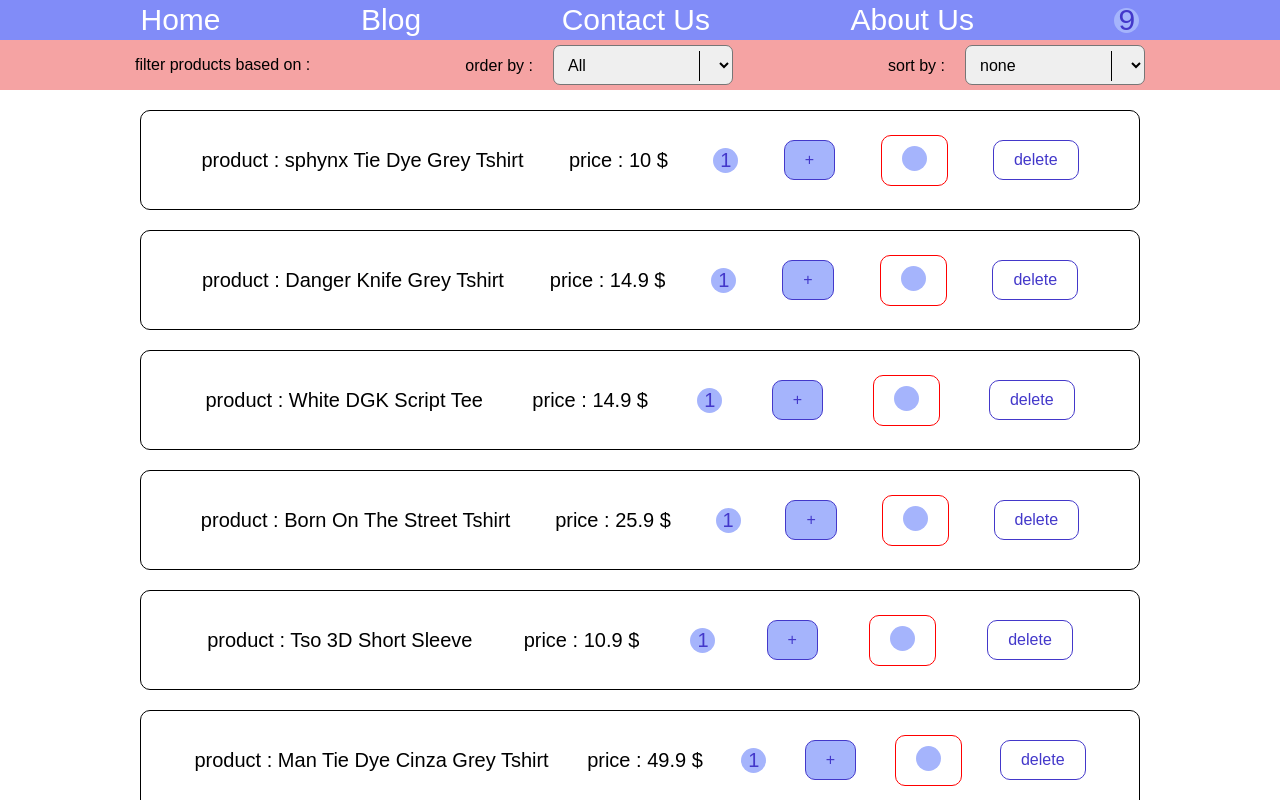
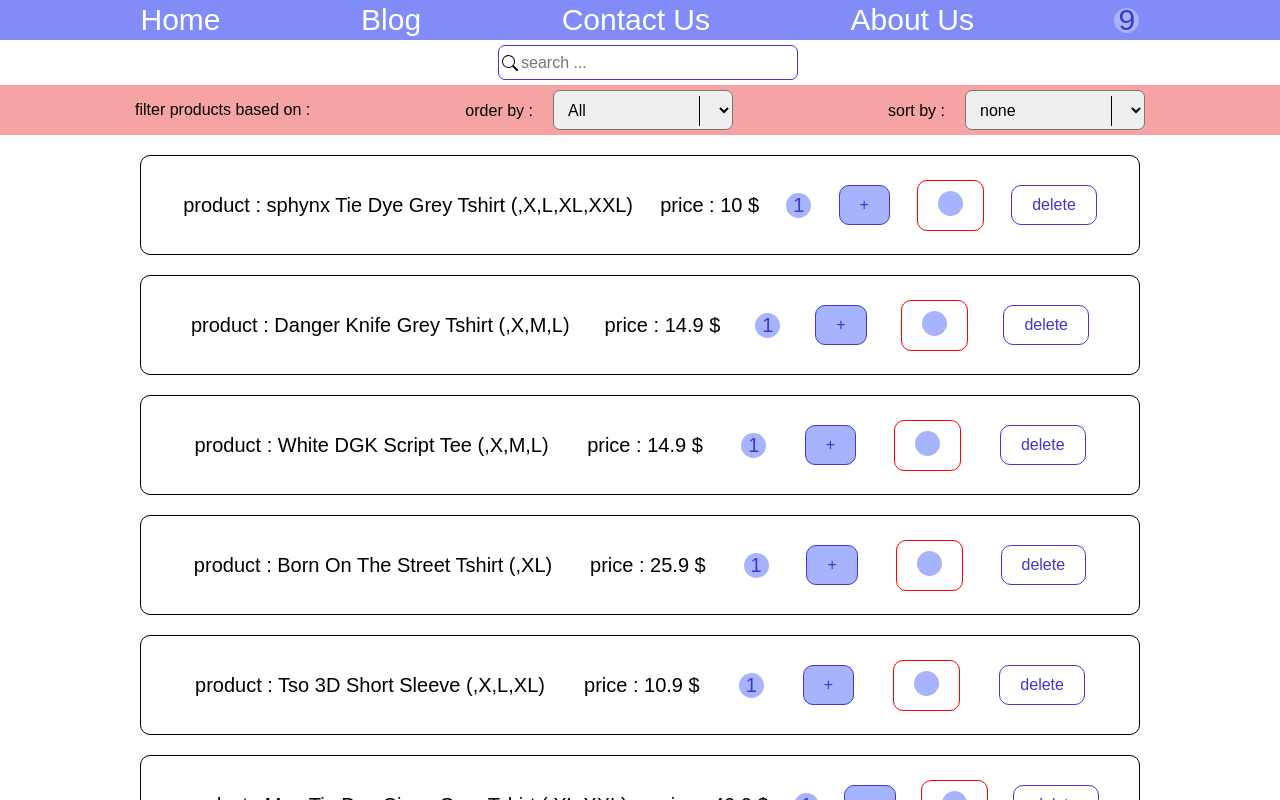
Before and after one commit to AliKouchekzade/first-app, a React (Create React App) app: page / in a window 1280 px wide. Shown: the top 800 px of the page. Built offline with nearby package versions, Linux system fonts and the light colour scheme; some icons are missing; the HTML template or start-up script is replaced by a standard one.

Commit message:
add search End

```diff
--- a/src/App.js
+++ b/src/App.js
@@ -2,6 +2,7 @@ import ProductList from "./components/productList/productList";
 import NavBar from "./components/navBar/NavBar";
 import ProductsProvider from "./components/providers/productsProvider";
 import Filter from "./components/filter/filter";
+
 
 const App = () => {
   return (
--- /dev/null
+++ b/src/common/search/searchBar.js
@@ -0,0 +1,30 @@
+import { useState } from "react";
+import styles from "./searchBar.module.css";
+import { BsSearch } from "react-icons/bs";
+import { useProductsAction } from "../../components/providers/productsProvider";
+
+const SearchBar = ({size}) => {
+  const [searchvalue, setSearchValue] = useState("");
+
+  const dispatchProducts = useProductsAction();
+
+  const searchHandler = (event) => {
+    dispatchProducts({ type: "filterSize", size });
+    dispatchProducts({ type: "search", value: event.target.value });
+    setSearchValue(event.target.value);
+  };
+
+  return (
+    <div className={styles.searchBar}>
+      <BsSearch />
+      <input
+        type="text"
+        placeholder="search ..."
+        value={searchvalue}
+        onChange={searchHandler}
+      ></input>
+    </div>
+  );
+};
+
+export default SearchBar;
--- /dev/null
+++ b/src/common/search/searchBar.module.css
@@ -0,0 +1,25 @@
+.searchBar {
+    height: 45px;
+    display: flex;
+    align-items: center;
+    justify-content: center;
+}
+
+.searchBar > input {
+    height: 35px;
+    width: 300px;
+    padding: 5px 22px;
+    border: 1px solid #4338ca;
+    border-radius: 7px;
+    outline: none;
+    font-size: 16px;
+}
+
+.searchBar > input:focus {
+    border-width: 2px;
+}
+
+.searchBar > svg {
+    position: relative;
+    left: 20px;
+}
--- a/src/components/db/products.js
+++ b/src/components/db/products.js
@@ -5,7 +5,7 @@ export const productsData = [
     title: "sphynx Tie Dye Grey Tshirt",
     quantity: 1,
     description: "sphynx Tie Dye Grey",
-    availableSizes: ["","X", "L", "XL", "XXl"],
+    availableSizes: ["","X", "L", "XL", "XXL"],
     price: 10,
     isFreeShipping: true,
   },
--- a/src/components/filter/filter.jsx
+++ b/src/components/filter/filter.jsx
@@ -1,30 +1,36 @@
-import styles from './filter.module.css';
-import { useProductsAction } from '../providers/productsProvider';
-import { useState } from 'react';
+import styles from "./filter.module.css";
+import { useProductsAction } from "../providers/productsProvider";
+import { useState } from "react";
+import SearchBar from "../../common/search/searchBar";
 
 const Filter = () => {
-
   const productDispatcher = useProductsAction();
 
-    const [selectedSize,setSElectedSize] = useState("");
-    const [selectedSort,setSElectedSort] = useState();
+  const [selectedSize, setSElectedSize] = useState("");
+  const [selectedSort, setSElectedSort] = useState("");
 
   const filterSizeHandler = (event) => {
-        productDispatcher({type:'filterSize' ,size : event.target.value});
-        productDispatcher({type:'sortPrice' ,sort: selectedSort});
+    productDispatcher({ type: "filterSize", size: event.target.value });
+    productDispatcher({ type: "sortPrice", sort: selectedSort });
     setSElectedSize(event.target.value);
-    }
+  };
 
   const sortHandler = (event) => {
-        productDispatcher({type:'sortPrice' ,sort : event.target.value});
+    productDispatcher({ type: "sortPrice", sort: event.target.value });
     setSElectedSort(event.target.value);
-    }
+  };
 
-    return ( <div className={styles.filter}>
+  return (
+    <>
+      <SearchBar size = {selectedSize} />
+      <div className={styles.filter}>
         <p>filter products based on : </p>
         <div>
           <label>order by :</label>
-            <select value={selectedSize} onChange={(event) => filterSizeHandler(event)}>
+          <select
+            value={selectedSize}
+            onChange={(event) => filterSizeHandler(event)}
+          >
             <option value="">All</option>
             <option value="XS">XS</option>
             <option value="S">S</option>
@@ -42,7 +48,9 @@ const Filter = () => {
             <option value="descending">descending</option>
           </select>
         </div>
-    </div> );
-}
+      </div>{" "}
+    </>
+  );
+};
 
 export default Filter;
--- a/src/components/product/Product.js
+++ b/src/components/product/Product.js
@@ -9,7 +9,7 @@ const Product = ({ product }) => {
 
   return (
     <div className={style.product}>
-      <p>product : {product.title}</p>
+      <p>product : {product.title} ({product.availableSizes.toString()})</p>
       <p>price : {product.price} $</p>
       <span>{product.quantity} </span>
       {/* <input
--- a/src/components/providers/productsProvider.js
+++ b/src/components/providers/productsProvider.js
@@ -50,6 +50,11 @@ const reducer = (state, action) => {
       else if (action.sort === "descending") return b.price - a.price;
       else return Math.ceil(Math.random() * 6) - 3;
     });
+
+  if (action.type === "search")
+    return state.filter((obj) =>
+      obj.title.toLowerCase().includes(action.value.toLowerCase())
+    );
 
   let index = state.findIndex((obj) => obj.id === action.id);
   const product = { ...state[index] };
```
Lines whose indentation alone changed are shown as unchanged.
